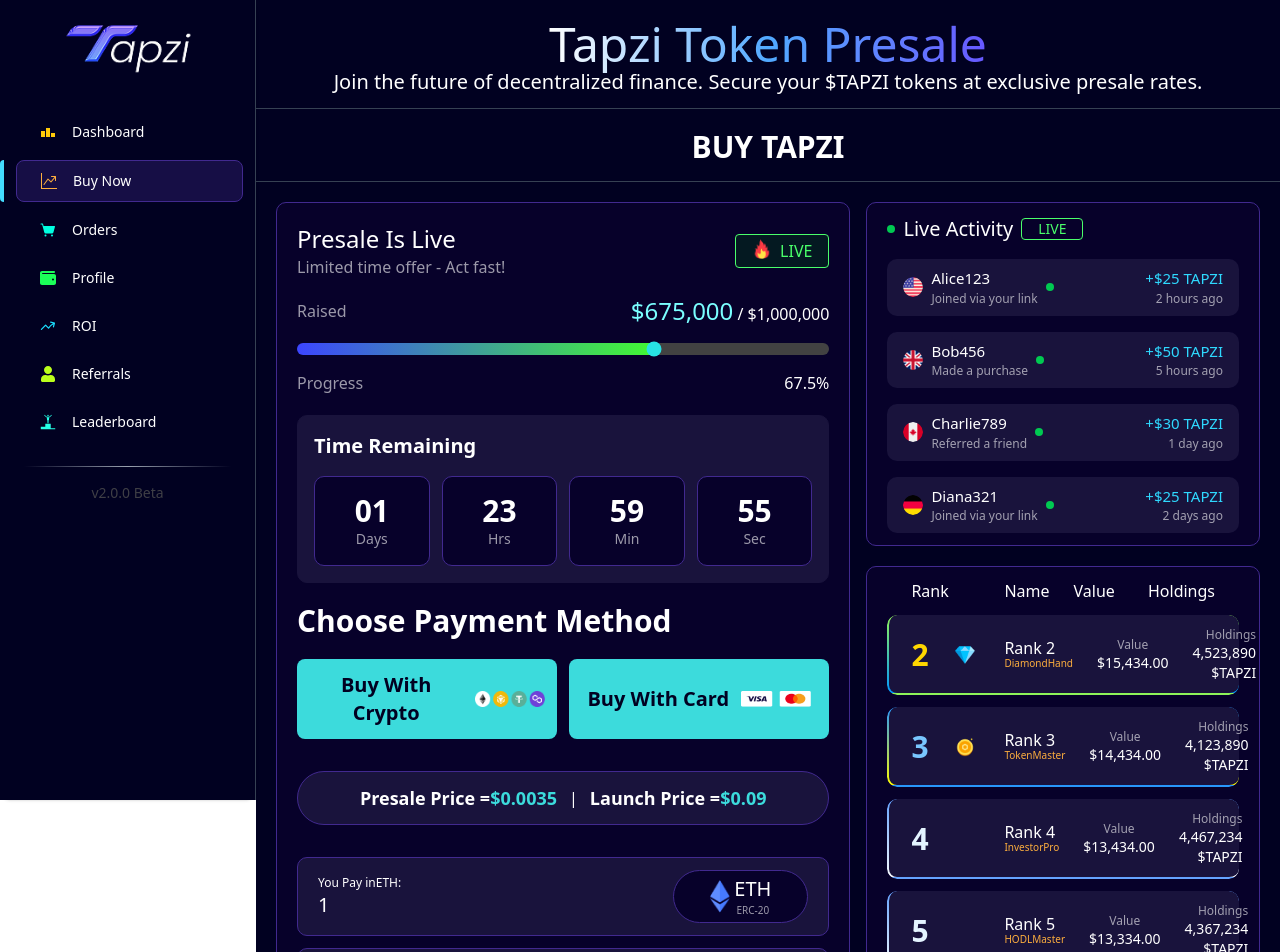
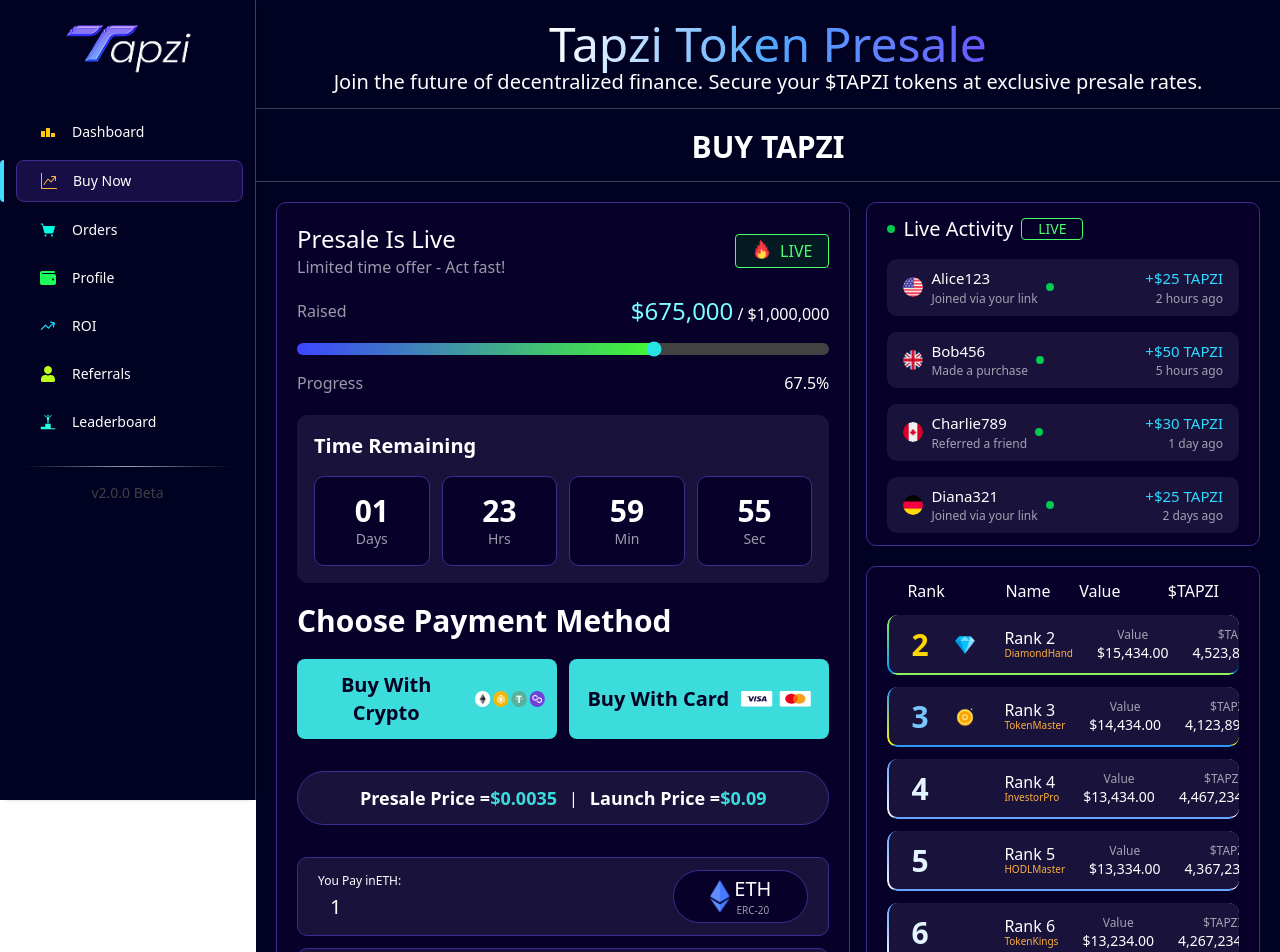
Before and after one commit to vipulsangwan771/lenisanimate, a Next.js app: page /buy in a window 1280 px wide. Shown: the top 952 px of the page. Built offline with nearby package versions, Linux system fonts and the light colour scheme.

Commit message:
fix all changes

```diff
--- a/components/reuseable/ChampionCard.jsx
+++ b/components/reuseable/ChampionCard.jsx
@@ -28,12 +28,14 @@ const ChampionCard = ({
         className="
         relative
         grid
-        grid-cols-[8px_5px_1fr_1fr_10fr]
-        md:grid-cols-[20px_25px_2fr_1.5fr_8fr]
+        grid-cols-[8px_5px_62px_1fr_10fr]
+        md:grid-cols-[20px_25px_70px_1.5fr_8fr]
+        lg:grid-cols-[20px_25px_4fr_1.5fr_8fr]
+        xl:grid-cols-[20px_25px_6fr_1.5fr_8fr]
         items-center
         gap-6
         px-6
-        py-3
+        py-3 overflow-auto
       "
       >
         {/* Rank */}
@@ -63,7 +65,7 @@ const ChampionCard = ({
 
         {/* Holdings */}
         <div className="text-right">
-          <p className="text-white/60 text-xs">Holdings</p>
+          <p className="text-white/60 text-xs">$TAPZI</p>
           <p className="md:text-sm text-[10px]">{holdings}</p>
         </div>
       </div>
--- a/src/app/buy/page.jsx
+++ b/src/app/buy/page.jsx
@@ -1,5 +1,5 @@
 "use client";
-import React, { useState } from "react";
+import React, { useState, useRef } from "react";
 import Image from "next/image";
 import CountdownTimer from "@/components/reuseable/CountdownTimer";
 import ChampionCard from "@/components/reuseable/ChampionCard";
@@ -9,7 +9,8 @@ const BuyPage = () => {
   const MAX_AMOUNT = 1_000_000;
   const INITIAL_PERCENT = 67.5;
   const INITIAL_AMOUNT = (INITIAL_PERCENT / 100) * MAX_AMOUNT;
-
+  const inputRef = useRef(null);
+  const [coValue, setCoValue] = useState("1");
   const [amountRaised, setAmountRaised] = useState(INITIAL_AMOUNT);
   const progressPercent = ((amountRaised / MAX_AMOUNT) * 100).toFixed(1);
 
@@ -54,10 +55,23 @@ const BuyPage = () => {
       </div>
     );
   };
+  const handleBuyWithCrypto = () => {
+    if (inputRef.current) {
+      inputRef.current.scrollIntoView({
+        behavior: "smooth",
+        block: "center",
+      });
+
+      // Small delay so scroll completes before focus
+      setTimeout(() => {
+        inputRef.current.focus();
+      }, 300);
+    }
+  };
 
   return (
     <>
-      <div className="bg-(--primary-bg) min-h-screen w-full  pt-5 text-white ">
+      <div className="bg-(--primary-bg) min-h-screen w-full md:pt-5 pt-20 text-white ">
         <div className="pb-4 px-5 text-3xl border-b border-gray-700 text-center  font-bold">
           BUY TAPZI
         </div>
@@ -128,6 +142,7 @@ const BuyPage = () => {
             </div>
             <div className="mt-5 grid grid-cols-1 md:grid-cols-2 gap-3">
               <button
+                onClick={handleBuyWithCrypto}
                 className="bg-(--primary-sky) hover:bg-(--primary-hover-sky)  text-(--primary-bg) rounded-md
                cursor-pointer px-3 py-3 flex gap-3 items-center justify-center"
               >
@@ -174,7 +189,16 @@ const BuyPage = () => {
             <div className="mt-8 rounded-lg bg-(--seconday-bg) border border-(--primary-border)  px-5 py-3 flex items-center gap-3 justify-between">
               <div className="">
                 <p className="text-xs">You Pay inETH:</p>
-                <p className="text-xl">1</p>
+                <p className="text-xl">
+                  <input
+                    ref={inputRef}
+                    type="text"
+                    className="mt-1 rounded-full px-3 max-w-[200px] w-[90px]"
+                    value={coValue}
+                     onChange={(e) => setCoValue(e.target.value)}
+                    placeholder="Enter Amount"
+                  />
+                </p>
               </div>
               <button
                 className="bg-(--primary-card-bg) rounded-full border border-(--primary-border) flex items-center gap-1 justify-center
@@ -278,25 +302,28 @@ const BuyPage = () => {
               <div
                 className="
                   grid
-                  grid-cols-[8px_5px_2.3fr_1fr_3fr]
-                  md:grid-cols-[20px_25px_1.3fr_1.5fr_3fr]
+                  grid-cols-[8px_5px_67px_2fr_3fr]
+                  md:grid-cols-[20px_28px_1.7fr_1.5fr_3fr]
+                  lg:grid-cols-[20px_25px_1.3fr_1.5fr_3fr]
+                  xl:grid-cols-[20px_30px_2fr_1.5fr_3fr]
                   gap-6
-                  px-6
-                  pt-3 text-base
+                  px-5
+                  md:px-5
+                  pt-3 text-sm md:text-base  overflow-auto
                 "
               >
                 <p>Rank</p>
                 <p></p>
                 <p>Name</p>
                 <p className="text-center">Value</p>
-                <p className="text-right">Holdings</p>
+                <p className="text-right">$TAPZI</p>
               </div>
               <ChampionCard
                 rank={2}
                 img="/images/diamond.png" // optional
                 title="DiamondHand"
                 value="$15,434.00"
-                holdings="4,523,890 $TAPZI"
+                holdings="4,523,890"
                 rankColor="#FFD700" // custom rank color
                 borderGradient="linear-gradient(180deg, #8ff557, #0196fd)" // custom gradient
               />
@@ -305,7 +332,7 @@ const BuyPage = () => {
                 img="/images/chain.png" // optional
                 title="TokenMaster"
                 value="$14,434.00"
-                holdings="4,123,890 $TAPZI"
+                holdings="4,123,890"
                 rankColor="#79C7FF" // custom rank color
                 borderGradient="linear-gradient(180deg, #2696FE, #FDFD01)" // custom gradient
               />
@@ -314,7 +341,7 @@ const BuyPage = () => {
                 img="" // optional
                 title="InvestorPro"
                 value="$13,434.00"
-                holdings="4,467,234 $TAPZI"
+                holdings="4,467,234"
                 rankColor="#E4F4FF" // custom rank color
                 borderGradient="linear-gradient(180deg, #63A2FF, #F8FBFF)" // custom gradient
               />
@@ -323,7 +350,7 @@ const BuyPage = () => {
                 img="" // optional
                 title="HODLMaster"
                 value="$13,334.00"
-                holdings="4,367,234 $TAPZI"
+                holdings="4,367,234"
                 rankColor="#E4F4FF" // custom rank color
                 borderGradient="linear-gradient(180deg, #63A2FF, #F8FBFF)" // custom gradient
               />{" "}
@@ -332,7 +359,7 @@ const BuyPage = () => {
                 img="" // optional
                 title="TokenKings"
                 value="$13,234.00"
-                holdings="4,267,234 $TAPZI"
+                holdings="4,267,234"
                 rankColor="#E4F4FF" // custom rank color
                 borderGradient="linear-gradient(180deg, #63A2FF, #F8FBFF)" // custom gradient
               />{" "}
@@ -341,7 +368,7 @@ const BuyPage = () => {
                 img="" // optional
                 title="CryptoLord"
                 value="$13,134.00"
-                holdings="4,167,234 $TAPZI"
+                holdings="4,167,234"
                 rankColor="#E4F4FF" // custom rank color
                 borderGradient="linear-gradient(180deg, #63A2FF, #F8FBFF)" // custom gradient
               />{" "}
@@ -350,7 +377,7 @@ const BuyPage = () => {
                 img="" // optional
                 title="CryptoLord"
                 value="$13,034.00"
-                holdings="4,067,234 $TAPZI"
+                holdings="4,067,234"
                 rankColor="#E4F4FF" // custom rank color
                 borderGradient="linear-gradient(180deg, #63A2FF, #F8FBFF)" // custom gradient
               />{" "}
@@ -359,7 +386,7 @@ const BuyPage = () => {
                 img="" // optional
                 title="CryptoLord"
                 value="$103,14.00"
-                holdings="4,17,2034 $TAPZI"
+                holdings="4,17,2034"
                 rankColor="#E4F4FF" // custom rank color
                 borderGradient="linear-gradient(180deg, #63A2FF, #F8FBFF)" // custom gradient
               />
--- a/src/app/layout.js
+++ b/src/app/layout.js
@@ -35,7 +35,7 @@ export default function RootLayout({ children }) {
             <AppSidebar />
             <main className="w-full">
               <Navbar />
-              <SidebarTrigger className="absolute top-1 left-4 text-white md:hidden block" />
+              <SidebarTrigger className="fixed top-1 left-1 z-10 left-4 text-white md:hidden block" />
               {children}
             </main>
           </SidebarProvider>
--- a/src/app/leaderboard/page.jsx
+++ b/src/app/leaderboard/page.jsx
@@ -30,7 +30,7 @@ const LeaderPage = () => {
         />
 
         <div className="relative  grid
-                  grid-cols-[10px_15px_2.3fr_1fr_3fr]
+                  grid-cols-[10px_15px_70px_1fr_3fr]
                   md:grid-cols-[18px_15px_2.3fr_1fr_3fr]
                   xl:grid-cols-[80px_50px_90px_1fr_1fr] gap-4">
           {/* Rank */}
@@ -58,7 +58,7 @@ const LeaderPage = () => {
 
           {/* Holdings */}
           <div className="text-right">
-            <p className="text-white/60 xl:text-sm text-xs">Holdings</p>
+            <p className="text-white/60 xl:text-sm text-xs">$TAPZI</p>
             <p className="md:text-sm text-[10px]">{holdings}</p>
           </div>
         </div>
@@ -68,11 +68,11 @@ const LeaderPage = () => {
 
   return (
     <>
-      <div className="bg-(--primary-bg) min-h-screen w-full p-5 pt-10 text-white">
+      <div className="bg-(--primary-bg) min-h-screen w-full p-5 md:pt-5 pt-20  text-white">
         <div className=" bg-(--primary-card-bg) border border-(--primary-border) rounded-lg p-5 grid grid-cols-1">
           <h1 className="text-3xl font-bold">Top 3 Champions</h1>
           <div className="flex flex-col lg:flex-row items-center gap-10 lg:gap-4 w-full">
-            <div className="text-center lg:w-[40%]">
+            <div className="text-center flex flex-col justify-center items-center lg:w-[40%]">
               <div className="bgmainimage">
                 <Image
                   src="/images/tropy.png"
@@ -88,9 +88,9 @@ const LeaderPage = () => {
                   width={50}
                   height={50}
                 />
-                <div className="md:text-3xl lg:text-2xl text-1xl  font-bold">Rank 1</div>
+                <div className="text-3xl lg:text-2xl  font-bold">Rank 1</div>
               </div>
-              <p className="text-white/60 md:text-xl text-lg">CryptoWhale</p>
+              <p className="text-white/60 md:text-xl text-xl">CryptoWhale</p>
               <div className="mt-10">
                 <p className="text-white/60 text-lg">Holdings</p>
                 <p className="md:text-4xl lg:text-3xl text-1xl">5,234,567 $TAPZI</p>
@@ -101,7 +101,8 @@ const LeaderPage = () => {
               <div
                 className="
                   grid
-                  grid-cols-[4px_5px_2.3fr_1fr_3fr]
+                  grid-cols-[4px_5px_60px_1fr_3fr]
+                  md:grid-cols-[4px_5px_2.3fr_1fr_3fr]
                   xl:grid-cols-[60px_50px_90px_1fr_1fr]
                   gap-6
                   px-6
@@ -112,23 +113,23 @@ const LeaderPage = () => {
                 <p></p>
                 <p>Name</p>
                 <p className="text-center">Value</p>
-                <p className="text-right">Holdings</p>
+                <p className="text-right">$TAPZI</p>
               </div>
               <ChampionCard
                 rank={2}
                 img="/images/diamond.png" // optional
-                title="DiamondHands"
+                title="DiamondHand"
                 value="$15,434.00"
-                holdings="4,523,890 $TAPZI"
+                holdings="4,523,890"
                 rankColor="#FFD700" // custom rank color
                 borderGradient="linear-gradient(180deg, #8ff557, #0196fd)" // custom gradient
               />
               <ChampionCard
                 rank={3}
                 img="/images/chain.png" // optional
-                title="TokenMaster"
+                title="TokenMaster "
                 value="$14,434.00"
-                holdings="4,123,890 $TAPZI"
+                holdings="4,123,890"
                 rankColor="#79C7FF" // custom rank color
                 borderGradient="linear-gradient(180deg, #2696FE, #FDFD01)" // custom gradient
               />
@@ -137,7 +138,7 @@ const LeaderPage = () => {
                 img="" // optional
                 title="InvestorPro"
                 value="$13,434.00"
-                holdings="3,467,234 $TAPZI"
+                holdings="3,467,234"
                 rankColor="#E4F4FF" // custom rank color
                 borderGradient="linear-gradient(180deg, #63A2FF, #F8FBFF)" // custom gradient
               />
@@ -146,7 +147,7 @@ const LeaderPage = () => {
                 img="" // optional
                 title="HODLMaster"
                 value="$13,334.00"
-                holdings="3,367,234 $TAPZI"
+                holdings="3,367,234"
                 rankColor="#E4F4FF" // custom rank color
                 borderGradient="linear-gradient(180deg, #63A2FF, #F8FBFF)" // custom gradient
               />{" "}
@@ -155,7 +156,7 @@ const LeaderPage = () => {
                 img="" // optional
                 title="TokenKing"
                 value="$13,234.00"
-                holdings="3,267,234 $TAPZI"
+                holdings="3,267,234"
                 rankColor="#E4F4FF" // custom rank color
                 borderGradient="linear-gradient(180deg, #63A2FF, #F8FBFF)" // custom gradient
               />{" "}
@@ -164,7 +165,7 @@ const LeaderPage = () => {
                 img="" // optional
                 title="CryptoLord"
                 value="$13,134.00"
-                holdings="3,167,234 $TAPZI"
+                holdings="3,167,234"
                 rankColor="#E4F4FF" // custom rank color
                 borderGradient="linear-gradient(180deg, #63A2FF, #F8FBFF)" // custom gradient
               />{" "}
@@ -173,7 +174,7 @@ const LeaderPage = () => {
                 img="" // optional
                 title="CryptoLord"
                 value="$13,034.00"
-                holdings="3,067,234 $TAPZI"
+                holdings="3,067,234"
                 rankColor="#E4F4FF" // custom rank color
                 borderGradient="linear-gradient(180deg, #63A2FF, #F8FBFF)" // custom gradient
               />{" "}
@@ -182,7 +183,7 @@ const LeaderPage = () => {
                 img="" // optional
                 title="CryptoLord"
                 value="$13,14.00"
-                holdings="3,17,234 $TAPZI"
+                holdings="3,17,234"
                 rankColor="#E4F4FF" // custom rank color
                 borderGradient="linear-gradient(180deg, #63A2FF, #F8FBFF)" // custom gradient
               />
--- a/src/app/orders/page.jsx
+++ b/src/app/orders/page.jsx
@@ -2,9 +2,6 @@
 import TransactionCard from "@/components/reuseable/TransactionCard ";
 import Image from "next/image";
 import React, { useState, useEffect } from "react";
-import { FcUnlock } from "react-icons/fc";
-import { IoIosLock } from "react-icons/io";
-
 import { PiShoppingCartSimpleFill } from "react-icons/pi";
 
 const OrderPage = () => {
@@ -89,7 +86,7 @@ const OrderPage = () => {
 
   return (
     <>
-      <div className="bg-(--primary-bg) min-h-screen w-full pt-5 text-white">
+      <div className="bg-(--primary-bg) min-h-screen w-full md:pt-5 pt-20 text-white">
         <div className="pb-4 px-5 text-2xl border-b border-gray-700 text-center  font-bold">
           Portfolio Overview
         </div>
--- a/src/app/page.jsx
+++ b/src/app/page.jsx
@@ -116,7 +116,7 @@ export default function Home() {
 
   return (
     <>
-      <div className="bg-(--primary-bg) min-h-screen w-full p-5 md:pt-10 text-white">
+      <div className="bg-(--primary-bg) min-h-screen w-full p-5 pt-20 md:pt-10 text-white">
         <div className="block md:hidden">
           <div className="text-center gap-4 mb-5">
             <div className="flex items-center gap-4 justify-center">
--- a/src/app/profile/page.jsx
+++ b/src/app/profile/page.jsx
@@ -32,7 +32,7 @@ const InfoRow = ({ icon, title, value }) => (
 
 const ProfilePage = () => {
   return (
-    <div className="bg-(--primary-bg) min-h-screen w-full p-5 pt-10 text-white">
+    <div className="bg-(--primary-bg) min-h-screen w-full p-5  pt-20 md:pt-10 text-white">
       {/* TOP CARDS */}
       <TopCards />
 
--- a/src/app/referrals/page.jsx
+++ b/src/app/referrals/page.jsx
@@ -62,7 +62,7 @@ const Page = () => {
     );
   };
   return (
-    <div className="bg-(--primary-bg) min-h-screen p-5 pt-10 text-white">
+    <div className="bg-(--primary-bg) min-h-screen p-5  pt-20 md:pt-10 text-white">
       <div className="bg-(--primary-card-bg) border border-(--primary-border) rounded-lg px-5 py-3">
         <h2 className="text-3xl font-medium">Your Referral Link</h2>
         <h4 className="text-white/60 mt-2">
--- a/src/app/roi/page.jsx
+++ b/src/app/roi/page.jsx
@@ -8,7 +8,7 @@ const RoiPage = () => {
   const max = 100;
 
   return (
-    <div className="bg-(--primary-bg) min-h-screen w-full p-5 pt-10 text-white">
+    <div className="bg-(--primary-bg) min-h-screen w-full p-5 md:pt-10 pt-20 text-white">
       {/* Tabs */}
       <div
         className="flex gap-1 justify-between md:max-w-[435] mx-[auto] border bg-(--primary-card-bg) rounded-lg
```
Also changed, not shown: components/reuseable/Navbar.jsx (+9 -7 lines).
